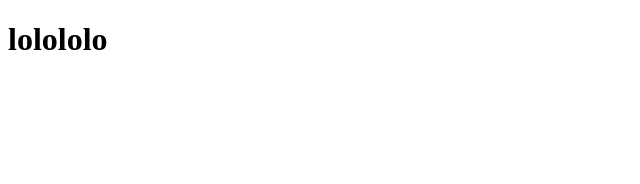
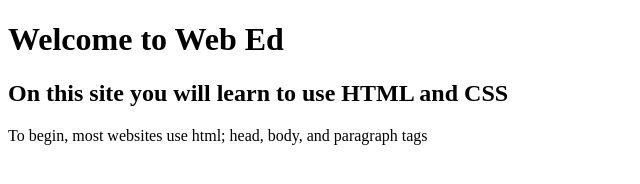
Before and after one commit to AEtienne01/web-ed, a plain HTML site: page index.html in a window 1280 px wide. Shown: the whole page, without its empty margins (0-640 px from the left). Drawn offline with Linux system fonts and the light colour scheme.

Commit message:
Update index.html

```diff
--- a/index.html
+++ b/index.html
@@ -2,9 +2,11 @@
 <html>
 	<head>
 		<title>Page Title</title>
+		<h1> Welcome to Web Ed </h1>
+		<h2>On this site you will learn to use HTML and CSS</h2>
 	</head>
 	<body>
+	    <p> To begin, most websites use html; head, body, and paragraph tags </p>
 
 	</body>
 </html>
-<h1> lolololo </h1>
```
